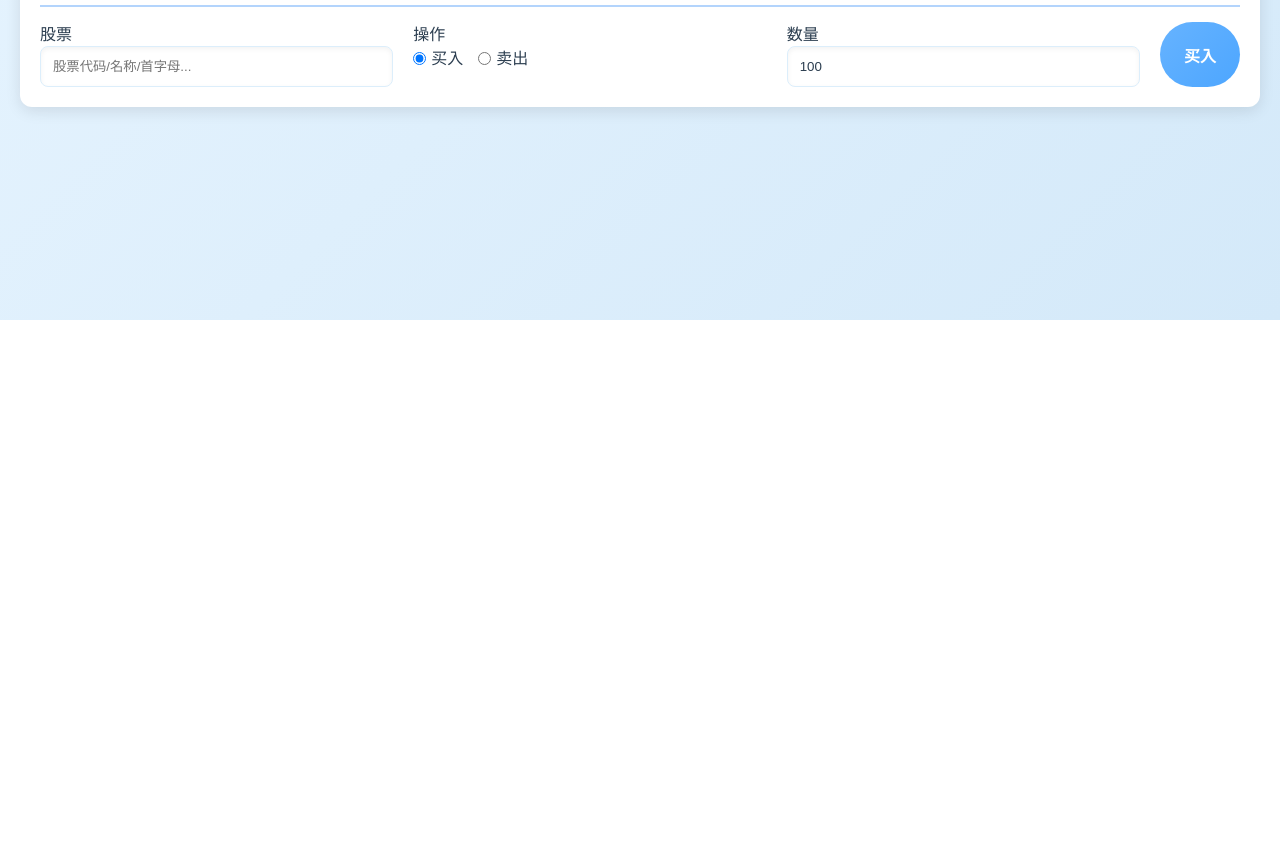
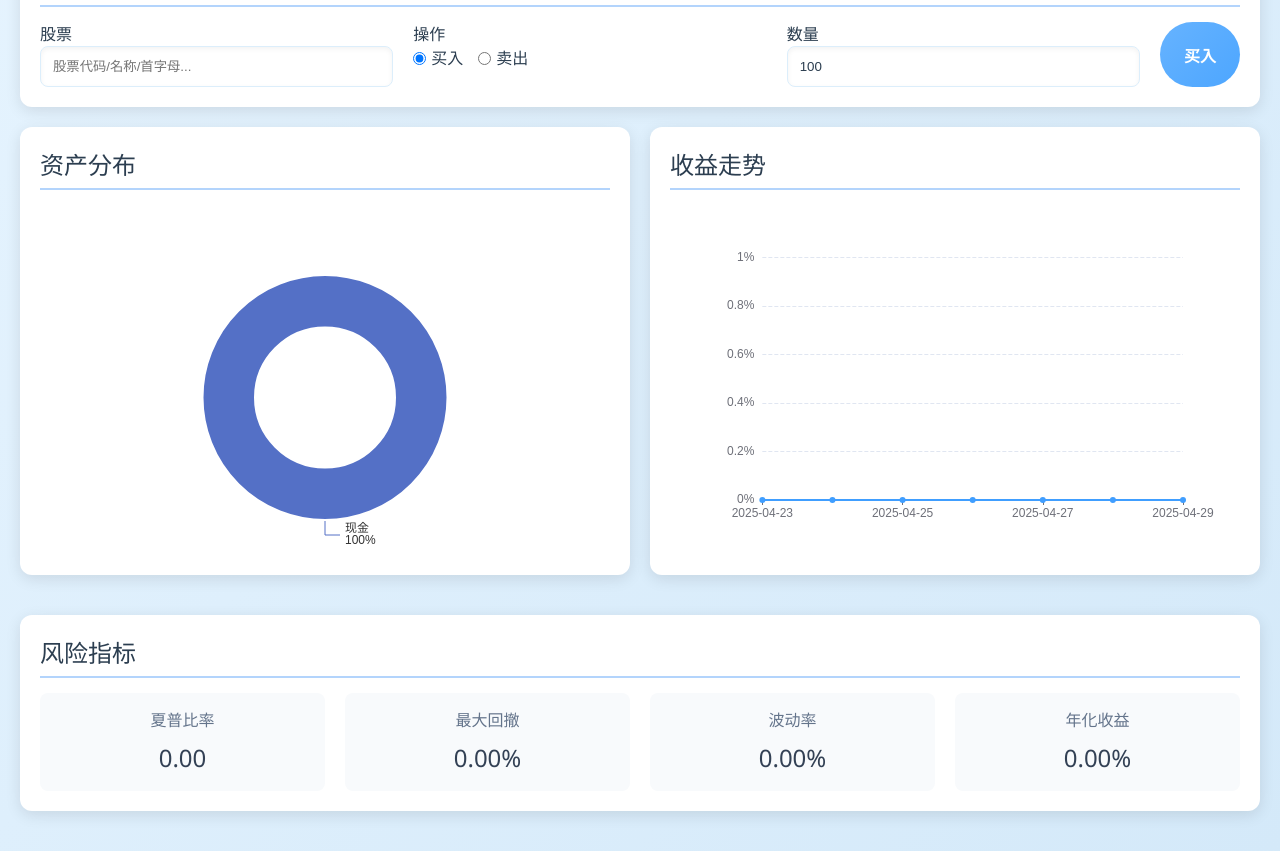
Before and after one commit to myusername-hub/A-smart-stock-platform-that-integrates-digital-humans, a Vue app: page /backtest in a window 1280 px wide. Shown: the part 480-1331 px from the top of the page. Before the commit the page ends 800 px from the top, so only its background shows below. Built offline with nearby package versions, Linux system fonts and the light colour scheme.

Commit message:
更新readme和回测可视化

```diff
--- a/src/views/Backtest/index.vue
+++ b/src/views/Backtest/index.vue
@@ -95,6 +95,46 @@
         </button>
       </form>
     </div>
+
+    <!-- 添加图表分析区域 -->
+    <div class="analysis-section">
+      <div class="chart-row">
+        <!-- 资产分布饼图 -->
+        <div class="chart-card card">
+          <h3 class="section-title">资产分布</h3>
+          <div ref="pieChartRef" class="chart"></div>
+        </div>
+
+        <!-- 收益曲线图 -->
+        <div class="chart-card card">
+          <h3 class="section-title">收益走势</h3>
+          <div ref="lineChartRef" class="chart"></div>
+        </div>
+      </div>
+
+      <!-- 风险指标 -->
+      <div class="risk-metrics card">
+        <h3 class="section-title">风险指标</h3>
+        <div class="metrics-grid">
+          <div class="metric-item">
+            <p>夏普比率</p>
+            <h3>{{ riskMetrics.sharpeRatio.toFixed(2) }}</h3>
+          </div>
+          <div class="metric-item">
+            <p>最大回撤</p>
+            <h3>{{ riskMetrics.maxDrawdown.toFixed(2) }}%</h3>
+          </div>
+          <div class="metric-item">
+            <p>波动率</p>
+            <h3>{{ riskMetrics.volatility.toFixed(2) }}%</h3>
+          </div>
+          <div class="metric-item">
+            <p>年化收益</p>
+            <h3>{{ riskMetrics.annualReturn.toFixed(2) }}%</h3>
+          </div>
+        </div>
+      </div>
+    </div>
   </div>
 </template>
 
@@ -102,6 +142,7 @@
 import { ref, onMounted } from "vue";
 import { ElMessage } from "element-plus";
 import { stockNameMap } from '@/utils/stockMap'; // 导入股票映射表
+import * as echarts from "echarts";
 
 export default {
   name: "Backtest",
@@ -117,6 +158,16 @@ export default {
       stockCode: '',
       action: 'buy',
       quantity: 100
+    });
+
+    const pieChartRef = ref(null);
+    const lineChartRef = ref(null);
+    const profitHistory = ref([]);
+    const riskMetrics = ref({
+      sharpeRatio: 0,
+      maxDrawdown: 0,
+      volatility: 0,
+      annualReturn: 0
     });
 
     // 验证股票代码/名称
@@ -153,12 +204,197 @@ export default {
       if (savedHoldings) {
         holdings.value = JSON.parse(savedHoldings);
       }
+
+      // 初始化图表
+      initPieChart();
+      initLineChart();
+      calculateRiskMetrics();
+
+      // 监听窗口大小变化
+      window.addEventListener('resize', () => {
+        initPieChart();
+        initLineChart();
+      });
     });
 
     // 保存数据到本地存储
     const saveToStorage = () => {
       localStorage.setItem('backtest_account', JSON.stringify(account.value));
       localStorage.setItem('backtest_holdings', JSON.stringify(holdings.value));
+    };
+
+    // 初始化饼图
+    const initPieChart = () => {
+      if (!pieChartRef.value) return;
+      const chart = echarts.init(pieChartRef.value);
+
+      const data = [
+        { name: '现金', value: account.value.availableCash },
+        ...holdings.value.map(h => ({
+          name: h.name,
+          value: h.quantity * h.currentPrice
+        }))
+      ];
+
+      const option = {
+        grid: {
+          left: '10%',
+          right: '10%',
+          top: '15%',
+          bottom: '10%',
+          containLabel: true
+        },
+        tooltip: {
+          trigger: 'item',
+          formatter: '{b}: {c} ({d}%)'
+        },
+        series: [{
+          type: 'pie',
+          radius: ['40%', '70%'],
+          center: ['50%', '55%'],  // 调整饼图中心位置
+          avoidLabelOverlap: false,
+          itemStyle: {
+            borderRadius: 10,
+            borderColor: '#fff',
+            borderWidth: 2
+          },
+          label: {
+            show: true,
+            formatter: '{b}\n{d}%'
+          },
+          data: data
+        }]
+      };
+
+      chart.setOption(option);
+    };
+
+    // 初始化折线图
+    const initLineChart = () => {
+      if (!lineChartRef.value) return;
+      const chart = echarts.init(lineChartRef.value);
+
+      // 如果没有历史数据，创建一条持平的线
+      let dates, profits;
+      if (profitHistory.value.length === 0) {
+        const today = new Date();
+        dates = Array.from({length: 7}, (_, i) => {
+          const date = new Date(today);
+          date.setDate(date.getDate() - (6 - i));
+          return date.toISOString().split('T')[0];
+        });
+        profits = new Array(7).fill(0);  // 创建全为0的数组
+      } else {
+        dates = profitHistory.value.map(item => item.date);
+        profits = profitHistory.value.map(item => item.profit);
+      }
+
+      const option = {
+        grid: {
+          left: '10%',      // 左边距
+          right: '10%',     // 右边距
+          top: '15%',       // 上边距
+          bottom: '10%',    // 下边距
+          containLabel: true // 确保刻度标签在区域内
+        },
+        tooltip: {
+          trigger: 'axis',
+          formatter: '{b}<br/>收益率: {c}%'
+        },
+        xAxis: {
+          type: 'category',
+          data: dates,
+          boundaryGap: false  // 让折线图从起点开始
+        },
+        yAxis: {
+          type: 'value',
+          axisLabel: {
+            formatter: '{value}%'
+          },
+          splitLine: {
+            show: true,
+            lineStyle: {
+              type: 'dashed'
+            }
+          }
+        },
+        series: [{
+          name: '收益率',
+          data: profits,
+          type: 'line',
+          smooth: true,
+          symbol: 'circle',  // 数据点样式
+          symbolSize: 6,     // 数据点大小
+          itemStyle: {
+            color: '#409EFF'  // 线条颜色
+          },
+          areaStyle: {
+            color: {
+              type: 'linear',
+              x: 0,
+              y: 0,
+              x2: 0,
+              y2: 1,
+              colorStops: [{
+                offset: 0,
+                color: 'rgba(64,158,255,0.2)'
+              }, {
+                offset: 1,
+                color: 'rgba(64,158,255,0)'
+              }]
+            }
+          }
+        }]
+      };
+
+      chart.setOption(option);
+    };
+
+    // 计算风险指标
+    const calculateRiskMetrics = () => {
+      if (profitHistory.value.length < 2) return;
+
+      const profits = profitHistory.value.map(item => item.profit);
+      const returns = profits.map((p, i) => i > 0 ? p - profits[i-1] : 0);
+
+      // 计算夏普比率
+      const avgReturn = returns.reduce((a, b) => a + b, 0) / returns.length;
+      const stdDev = Math.sqrt(returns.reduce((a, b) => a + Math.pow(b - avgReturn, 2), 0) / returns.length);
+      riskMetrics.value.sharpeRatio = (avgReturn - 0.02) / stdDev; // 假设无风险利率为2%
+
+      // 计算最大回撤
+      let maxDrawdown = 0;
+      let peak = profits[0];
+      for (const profit of profits) {
+        if (profit > peak) peak = profit;
+        const drawdown = (peak - profit) / peak * 100;
+        if (drawdown > maxDrawdown) maxDrawdown = drawdown;
+      }
+      riskMetrics.value.maxDrawdown = maxDrawdown;
+
+      // 计算波动率
+      riskMetrics.value.volatility = stdDev * Math.sqrt(252) * 100; // 年化波动率
+
+      // 计算年化收益
+      const totalReturn = profits[profits.length - 1];
+      const days = profitHistory.value.length;
+      riskMetrics.value.annualReturn = (Math.pow(1 + totalReturn/100, 365/days) - 1) * 100;
+    };
+
+    // 更新交易后的数据处理
+    const updateAfterTrade = () => {
+      // 更新收益历史
+      const today = new Date().toISOString().split('T')[0];
+      profitHistory.value.push({
+        date: today,
+        profit: account.value.profitRate
+      });
+
+      // 更新图表和指标
+      initPieChart();
+      initLineChart();
+      calculateRiskMetrics();
+      saveToStorage();
     };
 
     // 处理交易提交
@@ -229,6 +465,8 @@ export default {
 
       ElMessage.success('交易成功');
       tradeForm.value.quantity = 100; // 重置表单
+
+      updateAfterTrade();
     };
 
     const sellAll = (stockCode) => {
@@ -246,6 +484,8 @@ export default {
 
       saveToStorage();
       ElMessage.success('清仓成功');
+
+      updateAfterTrade();
     };
 
     return {
@@ -254,7 +494,10 @@ export default {
       tradeForm,
       handleTrade,
       sellAll,
-      validateStock
+      validateStock,
+      pieChartRef,
+      lineChartRef,
+      riskMetrics
     };
   }
 };
@@ -396,4 +639,47 @@ export default {
   background: linear-gradient(135deg, #ff4c4c, #e74c3c); /* 悬停时更深的渐变 */
   box-shadow: 0 6px 20px rgba(0, 0, 0, 0.1); /* 悬停时阴影 */
 }
+
+.analysis-section {
+  margin-top: 20px;
+}
+
+.chart-row {
+  display: grid;
+  grid-template-columns: 1fr 1fr;
+  gap: 20px;
+  margin-bottom: 20px;
+}
+
+.chart-card {
+  min-height: 400px;
+}
+
+.chart {
+  width: 100%;
+  height: 350px;
+}
+
+.metrics-grid {
+  display: grid;
+  grid-template-columns: repeat(4, 1fr);
+  gap: 20px;
+  text-align: center;
+}
+
+.metric-item {
+  background: #f8fafc;
+  padding: 15px;
+  border-radius: 8px;
+}
+
+.metric-item p {
+  color: #64748b;
+  margin-bottom: 8px;
+}
+
+.metric-item h3 {
+  font-size: 1.5rem;
+  color: #334155;
+}
 </style>
```
Also changed, not shown: 1 other file (tests, documents, lock files or other folders).
